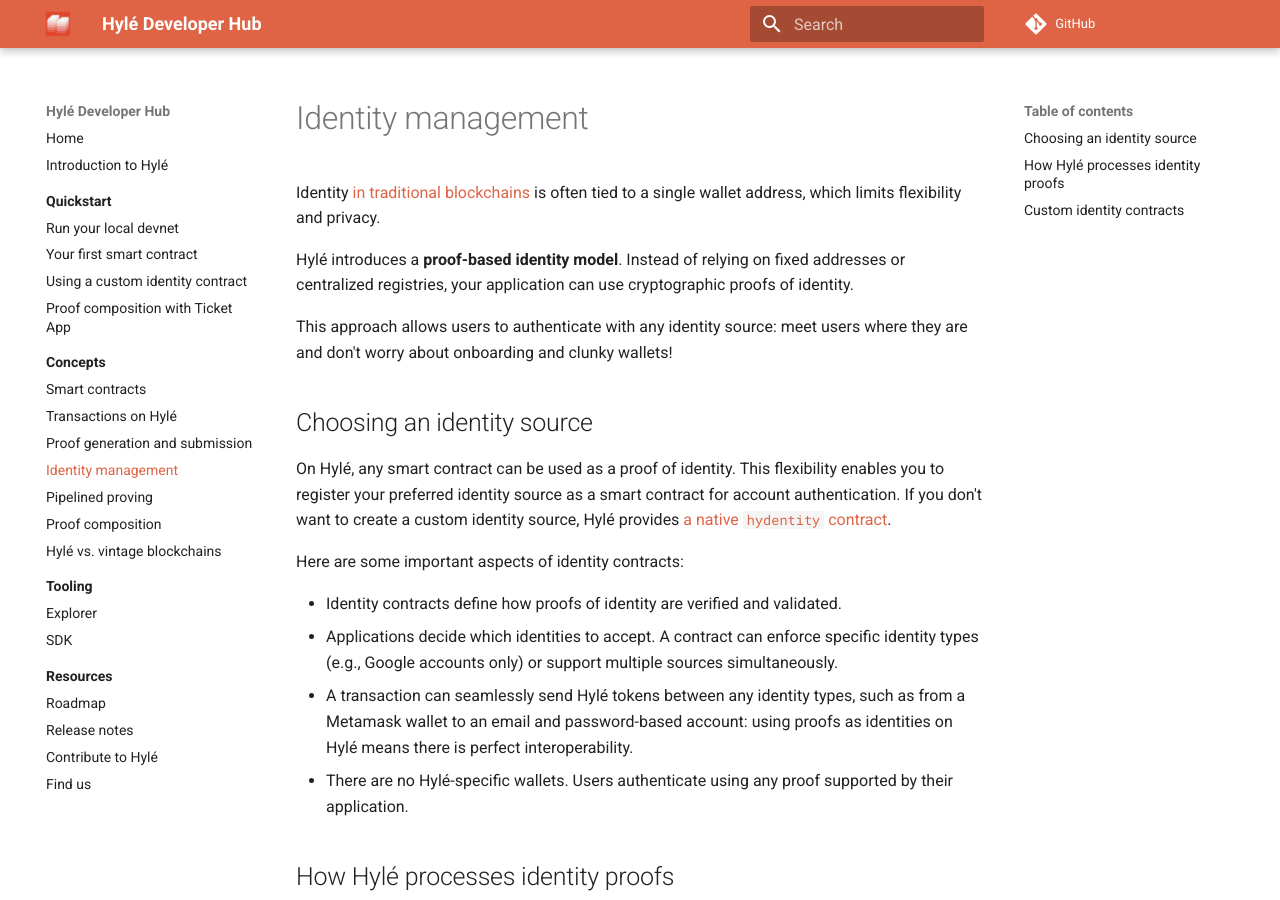
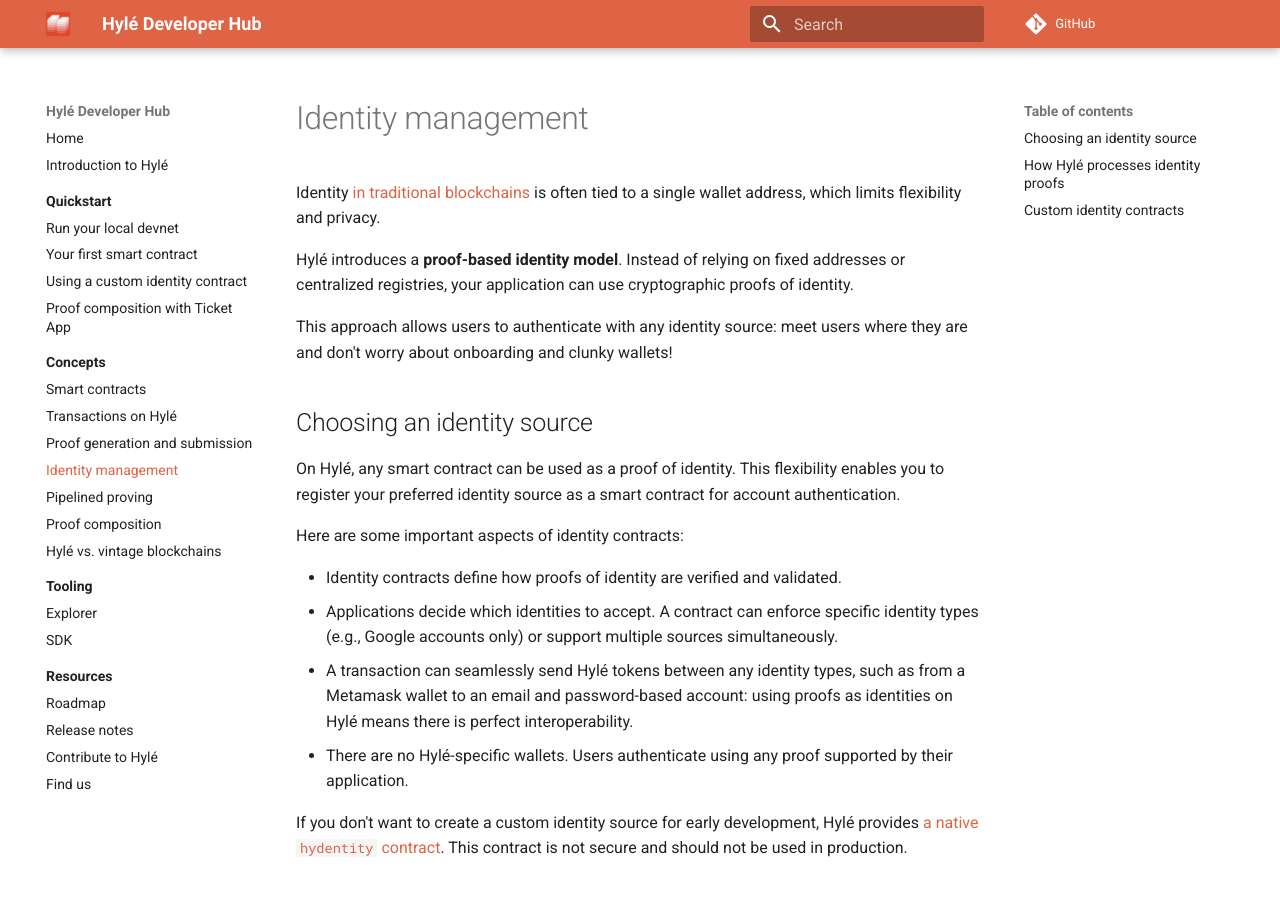
Before and after one commit to Hyle-org/devhub-hyle, an MkDocs documentation site: the page built from docs/concepts/identity.md, in a window 1280 px wide and 900 px high. Built offline with MkDocs 1.6.1 and Material for MkDocs 9.7.7, drawn with Linux system fonts in a browser that asks for light colours; plug-ins that fetch from the network failed and are left out; comment, search, counter and statistics services are not loaded; some of the changed lines change nothing that is shown.

Commit message:
add disclaimer that hydentity is not secure and should not be used in prod

```diff
--- a/docs/concepts/identity.md
+++ b/docs/concepts/identity.md
@@ -8,7 +8,7 @@
 
 ## Choosing an identity source
 
-On Hylé, any smart contract can be used as a proof of identity. This flexibility enables you to register your preferred identity source as a smart contract for account authentication. If you don't want to create a custom identity source, Hylé provides [a native `hydentity` contract](https://github.com/Hyle-org/hyle/tree/main/crates/contracts/hydentity).
+On Hylé, any smart contract can be used as a proof of identity. This flexibility enables you to register your preferred identity source as a smart contract for account authentication.
 
 Here are some important aspects of identity contracts:
 
@@ -16,6 +16,8 @@
 - Applications decide which identities to accept. A contract can enforce specific identity types (e.g., Google accounts only) or support multiple sources simultaneously.
 - A transaction can seamlessly send Hylé tokens between any identity types, such as from a Metamask wallet to an email and password-based account: using proofs as identities on Hylé means there is perfect interoperability.
 - There are no Hylé-specific wallets. Users authenticate using any proof supported by their application.
+
+If you don't want to create a custom identity source for early development, Hylé provides [a native `hydentity` contract](https://github.com/Hyle-org/hyle/tree/main/crates/contracts/hydentity). This contract is not secure and should not be used in production.
 
 ## How Hylé processes identity proofs
 
```
